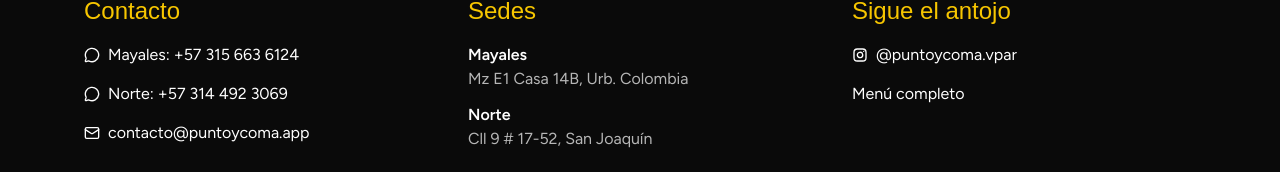
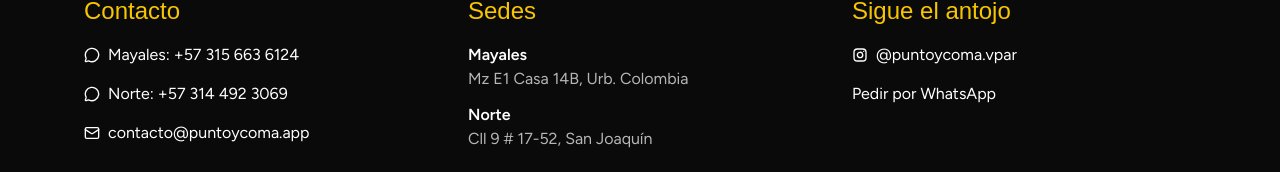
Before and after one commit to iamhosto10/punto-y-coma, a Next.js app: page / in a window 1280 px wide. Shown: the part 3250-3422 px from the top of the page. Built offline with nearby package versions, Linux system fonts and the light colour scheme; a web font is replaced by a local one.

Commit message:
feat: footer menu link opens the WhatsApp sede picker

```diff
--- a/components/landing/footer.tsx
+++ b/components/landing/footer.tsx
@@ -1,6 +1,7 @@
 import { Mail, MessageCircle } from "lucide-react";
 import { InstagramIcon } from "@/components/instagram-icon";
 import { sedes, site } from "@/lib/site";
+import { WhatsappPicker } from "./whatsapp-picker";
 
 export function Footer() {
   return (
@@ -63,14 +64,11 @@ export function Footer() {
                 </a>
               </li>
               <li>
-                <a
-                  href={site.menuUrl}
-                  target="_blank"
-                  rel="noopener noreferrer"
+                <WhatsappPicker
+                  unstyled
+                  label="Pedir por WhatsApp"
                   className="hover:text-brand"
-                >
-                  Menú completo
-                </a>
+                />
               </li>
             </ul>
           </div>
```
